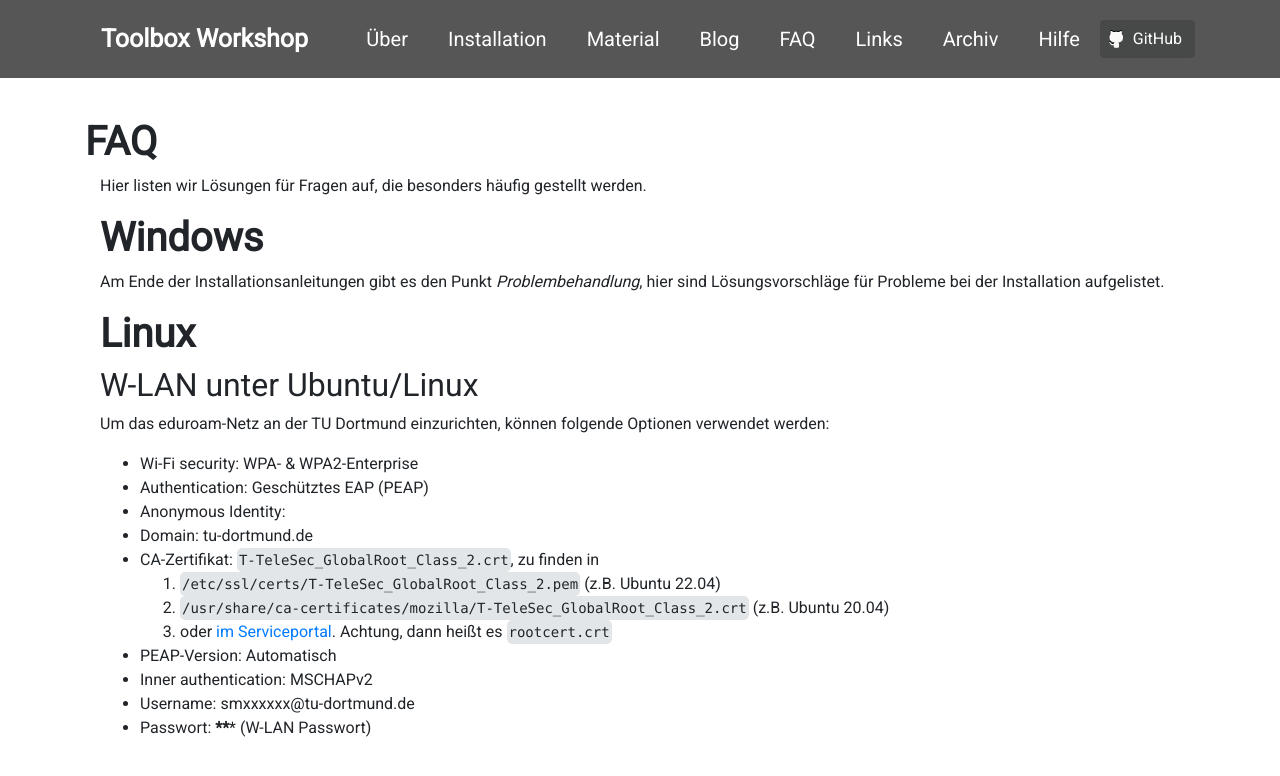
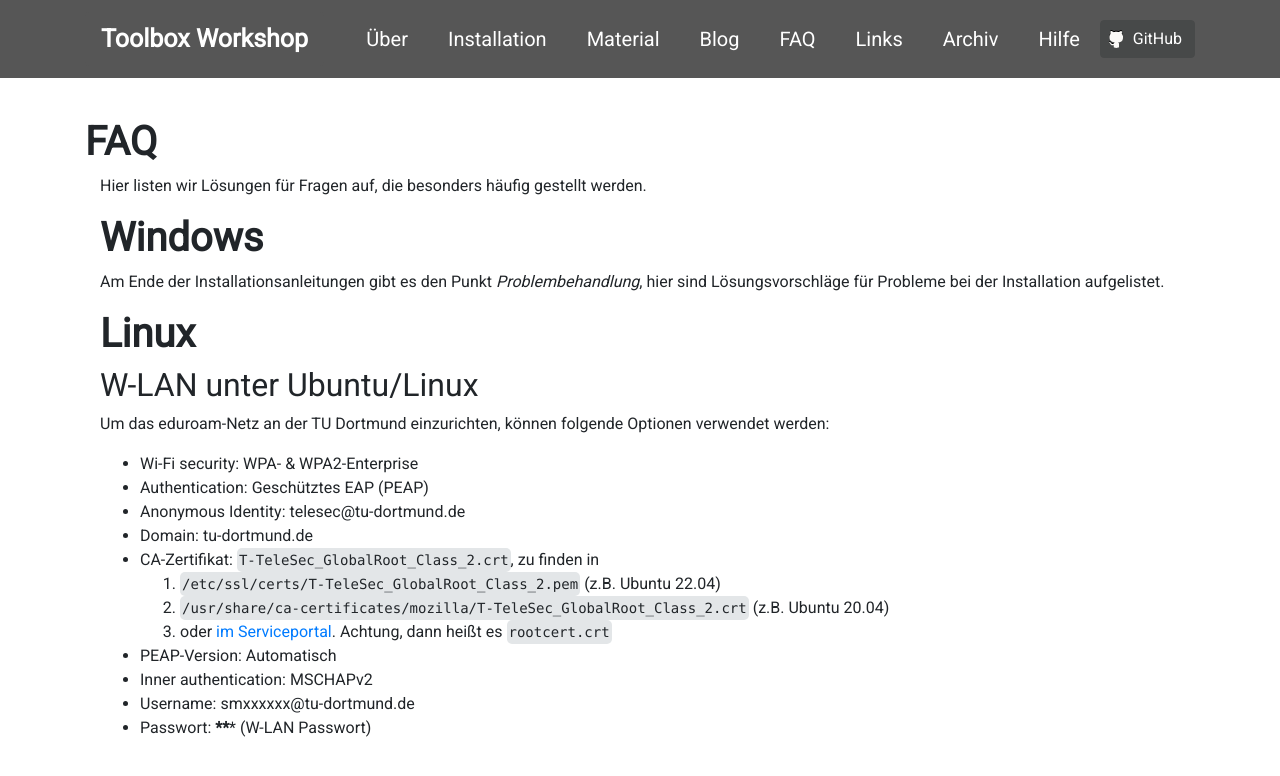
Before and after one commit to pep-dortmund/homepage-toolbox, a Jekyll site: the page built from faq/index.md, in a window 1280 px wide. Shown: the top 776 px of the page. Built offline with Jekyll 4.4.1, drawn with Linux system fonts in a browser that asks for light colours; nearby versions of some CDN libraries.

Commit message:
wlan: anonymous identity

```diff
--- a/faq/index.md
+++ b/faq/index.md
@@ -17,7 +17,7 @@ Am Ende der Installationsanleitungen gibt es den Punkt
 Um das eduroam-Netz an der TU Dortmund einzurichten, können folgende Optionen verwendet werden:
  - Wi-Fi security: WPA- & WPA2-Enterprise
  - Authentication: Geschütztes EAP (PEAP)
- - Anonymous Identity:
+ - Anonymous Identity: telesec@tu-dortmund.de
  - Domain: tu-dortmund.de
  - CA-Zertifikat: `T-TeleSec_GlobalRoot_Class_2.crt`, zu finden in
     1. `/etc/ssl/certs/T-TeleSec_GlobalRoot_Class_2.pem` (z.B. Ubuntu 22.04)
```
